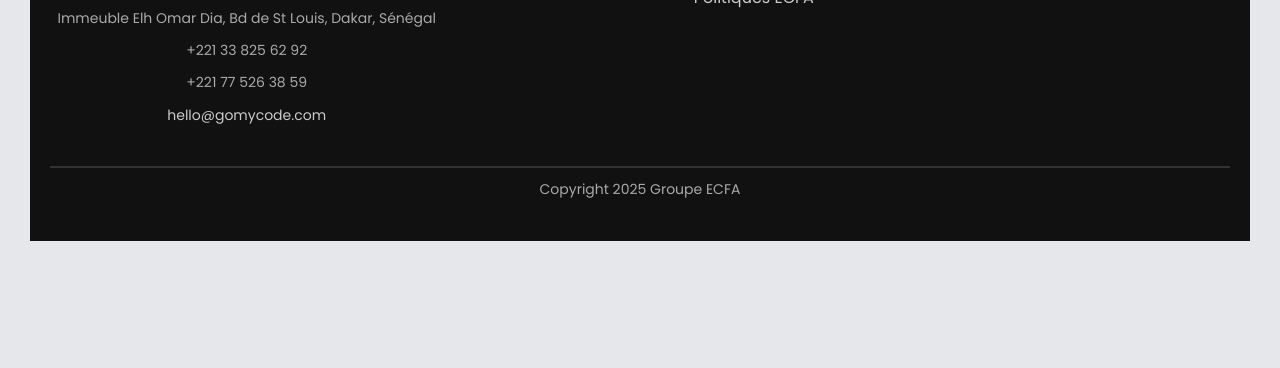
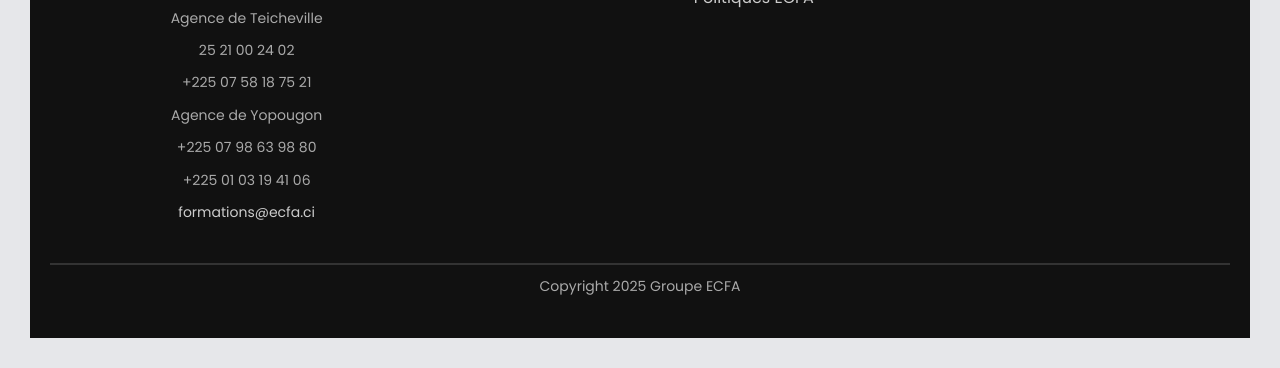
Before and after one commit to rodolphe2002/landing-app, a plain HTML site: page public/index.html in a window 1280 px wide. Shown: the part 1488-1856 px from the top of the page. Before the commit the page ends 1759 px from the top, so only its background shows below. Drawn offline with Linux system fonts and the light colour scheme; no server answers.

Commit message:
mise a jour des informations de l'entreprise

```diff
--- a/public/index.html
+++ b/public/index.html
@@ -3,7 +3,7 @@
 <head>
   <meta charset="UTF-8" />
   <meta name="viewport" content="width=device-width, initial-scale=1.0" />
-  <title>Nos Formations</title>
+  <title>ECFA Formations</title>
   <link rel="stylesheet" href="style.css" />
 
 
@@ -99,15 +99,20 @@
     <div class="footer-container">
       <div class="footer-left">
         <h2 class="logo">ECFA<span>  FORMATION</span></h2>
-        <p>Immeuble Elh Omar Dia, Bd de St Louis, Dakar, Sénégal</p>
-        <p>+221 33 825 62 92</p>
-        <p>+221 77 526 38 59</p>
-        <p><a href="mailto:hello@gomycode.com">hello@gomycode.com</a></p>
+        <p>Agence de Teicheville</p>
+        <p>25 21 00 24 02</p>
+        <p>+225 07 58 18 75 21</p>
+
+        <p>Agence de Yopougon</p>
+         <p>+225 07 98 63 98 80</p>
+          <p>+225 01 03 19 41 06</p>
+
+        <p><a href="mailto:formations@ecfa.ci">formations@ecfa.ci</a></p>
       </div>
 
       <div class="footer-center">
         <ul>
-          <li><a href="#">Nos formations</a></li>
+          <li><a href="#formations-container">Nos formations</a></li>
           <li><a href="#">Centres de Formations</a></li>
           <!-- <li><a href="#">GOMYTECH</a></li> -->
         </ul>
@@ -121,7 +126,7 @@
       <div class="footer-right">
         <p>Suivez-nous</p>
         <div class="social-icons">
-          <a href="#"><i class="fab fa-facebook-f"></i></a>
+          <a href="https://www.facebook.com/share/1FCaDT8UDm/?mibextid=wwXIfr"><i class="fab fa-facebook-f"></i></a>
           <a href="#"><i class="fab fa-linkedin-in"></i></a>
           <a href="#"><i class="fab fa-youtube"></i></a>
           <a href="#"><i class="fab fa-instagram"></i></a>
```
Also changed, not shown: public/admin.html (+1 -1 lines).
